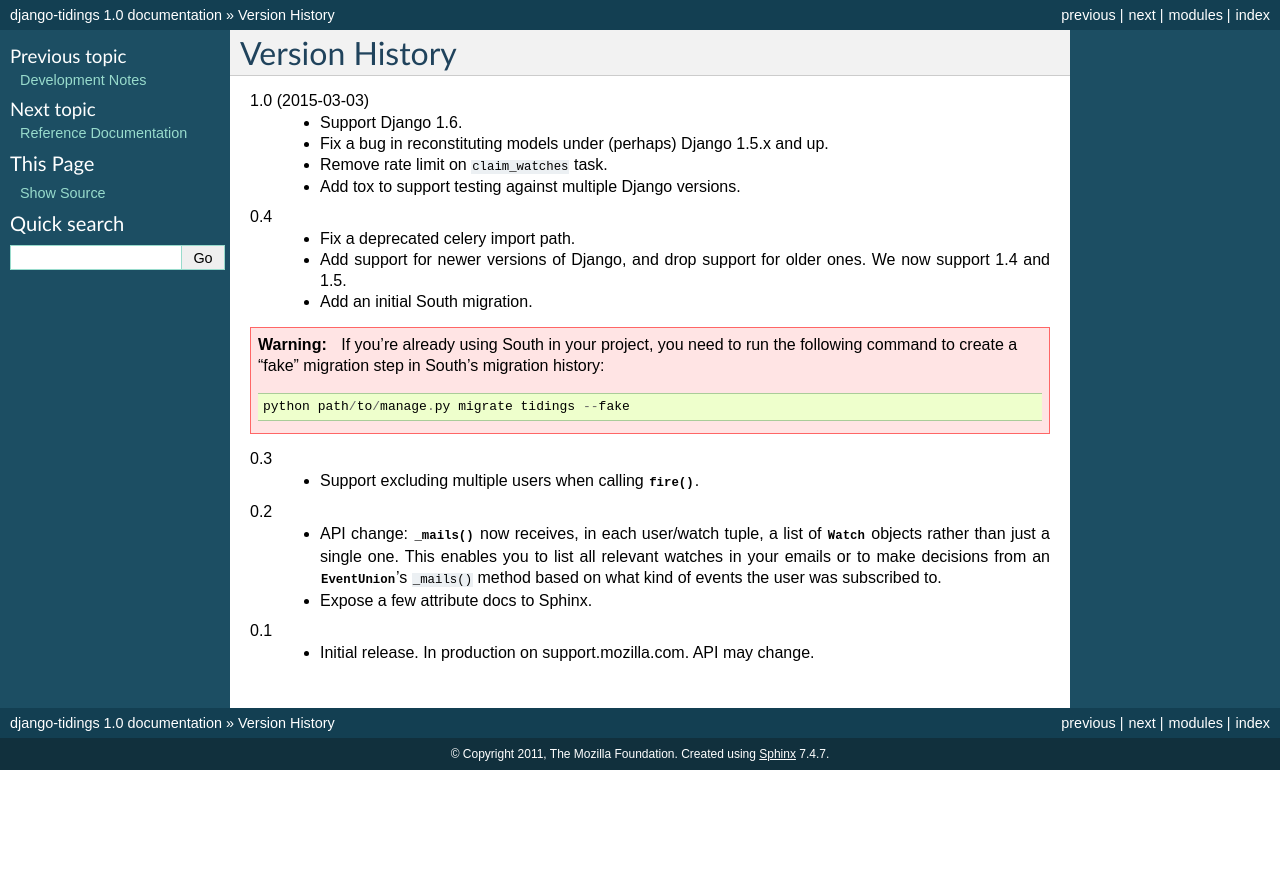
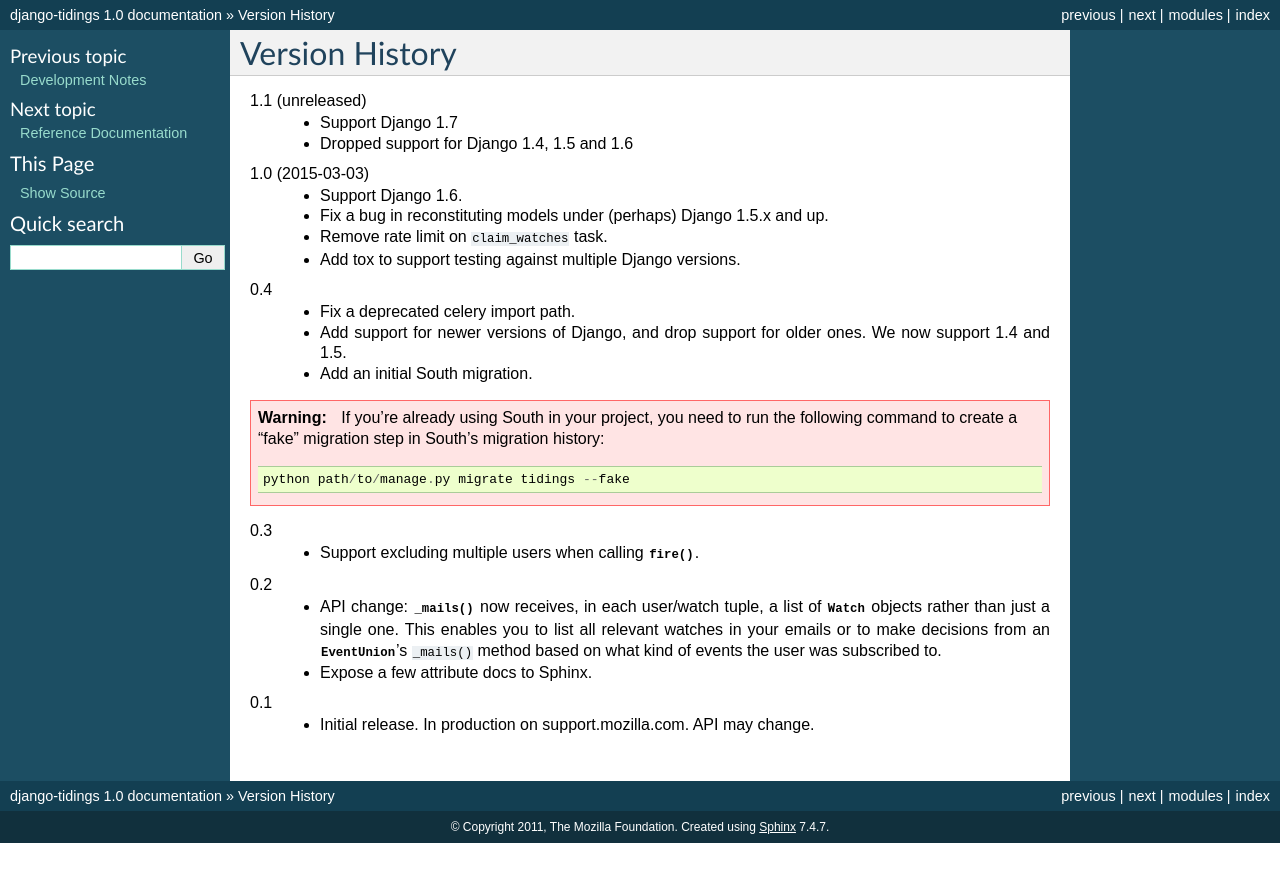
Before and after one commit to mozilla/django-tidings, a Sphinx documentation site: the page built from docs/changes.rst, in a window 1280 px wide. Shown: the top 882 px of the page. Built offline with Sphinx 7.4.7, drawn with Linux system fonts in a browser that asks for light colours.

Commit message:
Removed Django 1.4, 1.5 and 1.6 from tested Django versions since they are EOL.

```diff
--- a/docs/changes.rst
+++ b/docs/changes.rst
@@ -1,5 +1,9 @@
 Version History
 ===============
+
+1.1 (unreleased)
+  * Support Django 1.7
+  * Dropped support for Django 1.4, 1.5 and 1.6
 
 1.0 (2015-03-03)
   * Support Django 1.6.
```
Also changed, not shown: 1 other file.
